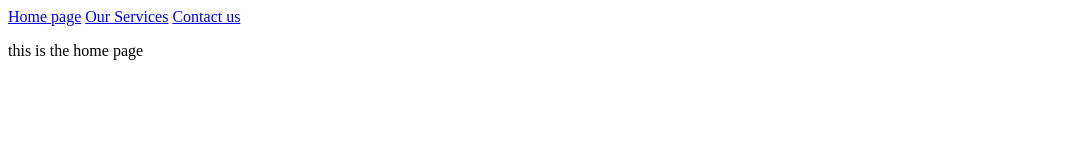
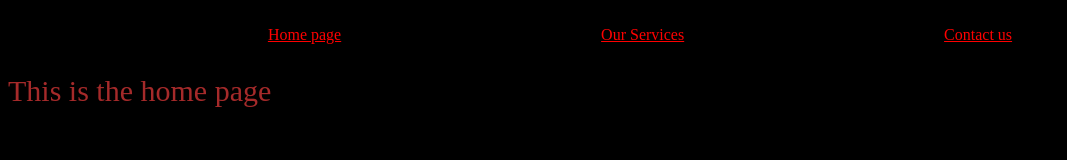
Before and after one commit to khakharrot/express, a website: page Public/HomePage.html in a window 1280 px wide. Shown: the whole page, without its empty margins (0-1067 px from the left). Drawn offline with Linux system fonts and the light colour scheme.

Commit message:
fixed middleware

```diff
--- a/Public/HomePage.html
+++ b/Public/HomePage.html
@@ -1,10 +1,14 @@
+<!DOCTYPE html>
+<head>
+  <link rel="stylesheet" href="./style.css">
+</head>
 <body>
-  <nav>
+  <nav class="navbar">
     <a href="localhost:5000/">Home page</a>
     <a href="localhost:5000/service">Our Services</a>
     <a href="localhost:5000/contact">Contact us</a>
      </nav>
     <div>
-  <p>  this is the home page </p>
+  <p>This is the home page </p>
 </div>
 </body>
--- /dev/null
+++ b/Public/style.css
@@ -0,0 +1,15 @@
+body {
+    background-color: black;
+}
+.navbar{
+    display: flex;
+    flex-direction: row;
+    justify-content: space-evenly;
+}
+a{
+    color: red;
+
+}
+p{ font-size: 30px;
+    color: brown;
+}
```
Also changed, not shown: Public/Contact.html (+5 -1 lines), Public/Navbar.html (deleted, +0 -7 lines), Public/Services.html (+5 -1 lines), Time.js (deleted, +0 -8 lines), date.js (added, +9 -0 lines), index.js (+5 -5 lines).
